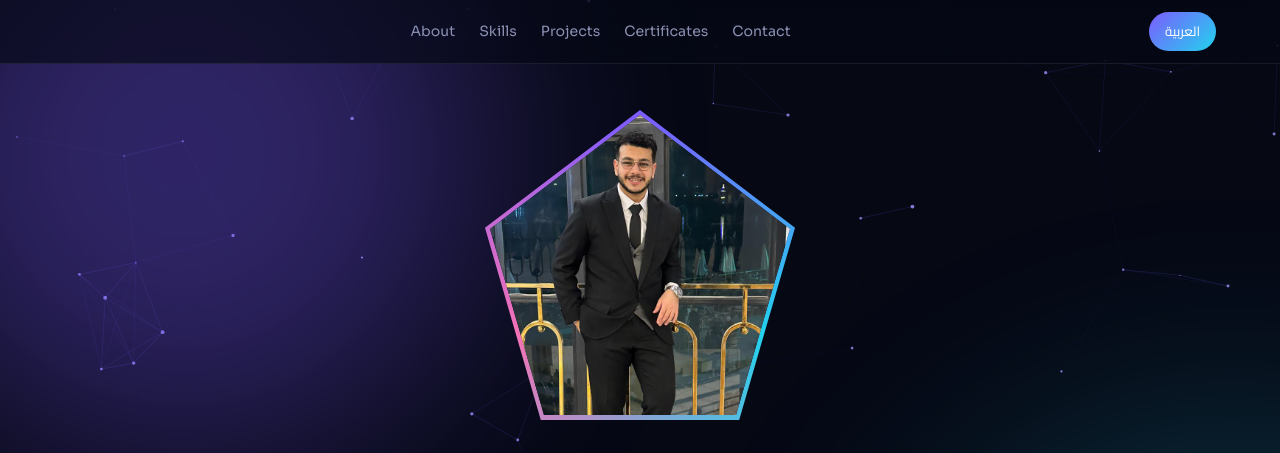
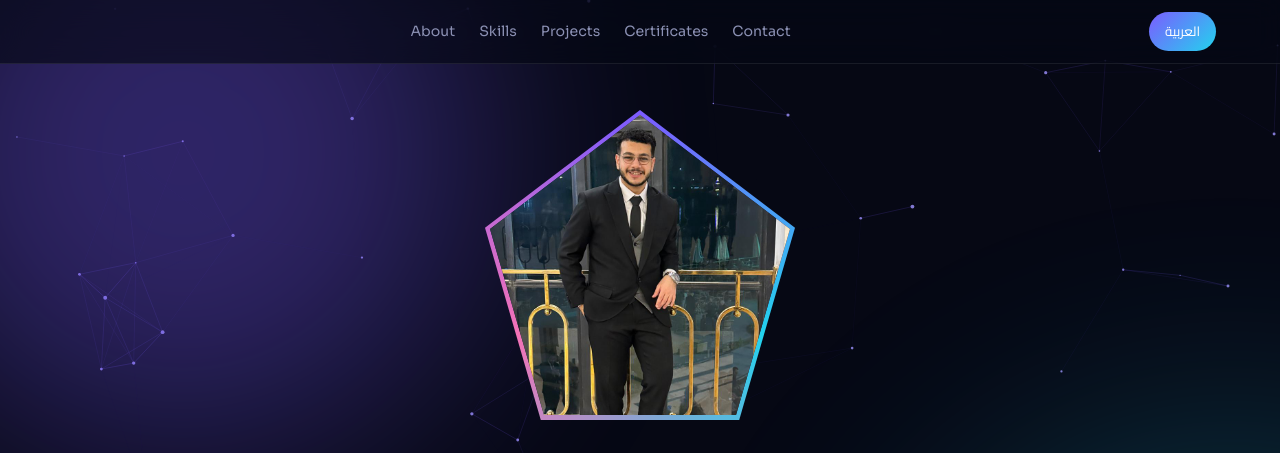
Before and after one commit to AhmedArafat20/ahmed-ayman, a website: page index.html in a window 1280 px wide. Shown: the top 453 px of the page. Drawn offline with Linux system fonts and the light colour scheme.

Commit message:
Update style.css

```diff
--- a/css/style.css
+++ b/css/style.css
@@ -241,8 +241,20 @@ h2 {
   overflow: hidden
 }
 
-.pent{--up:-8%;--zoom:1.18}
-.pent img{width:100%;height:100%;object-fit:cover;object-position:50% 0;transform-origin:50% 0;transform:translateY(var(--up)) scale(var(--zoom))}
+.pent {
+  --up: -8%;
+  --zoom: 1.1
+}
+
+.pent img {
+  width: 100%;
+  height: 100%;
+  object-fit: cover;
+  object-position: 50% 0;
+  transform-origin: 50% 0;
+  transform: translateY(var(--up)) scale(var(--zoom))
+}
+
 .pent b {
   font-size: 4.2rem;
   font-weight: 800;
```
